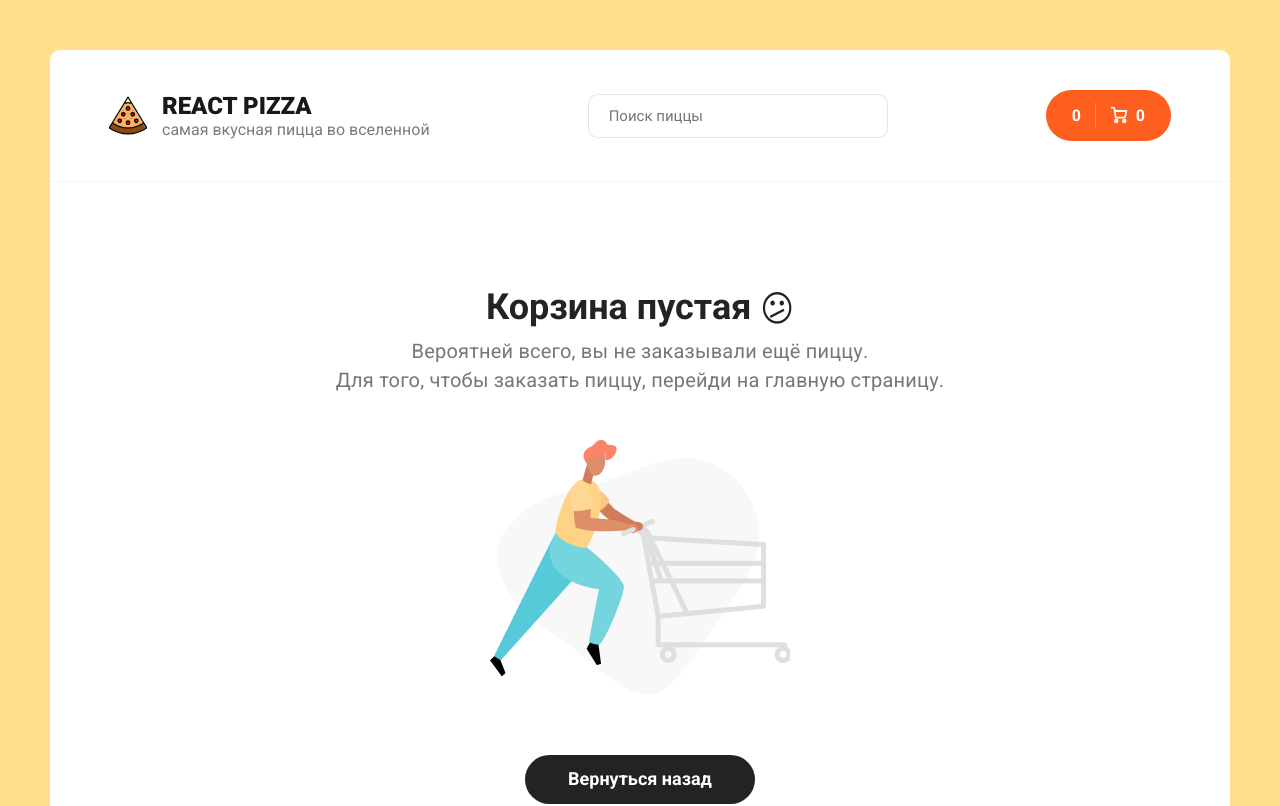
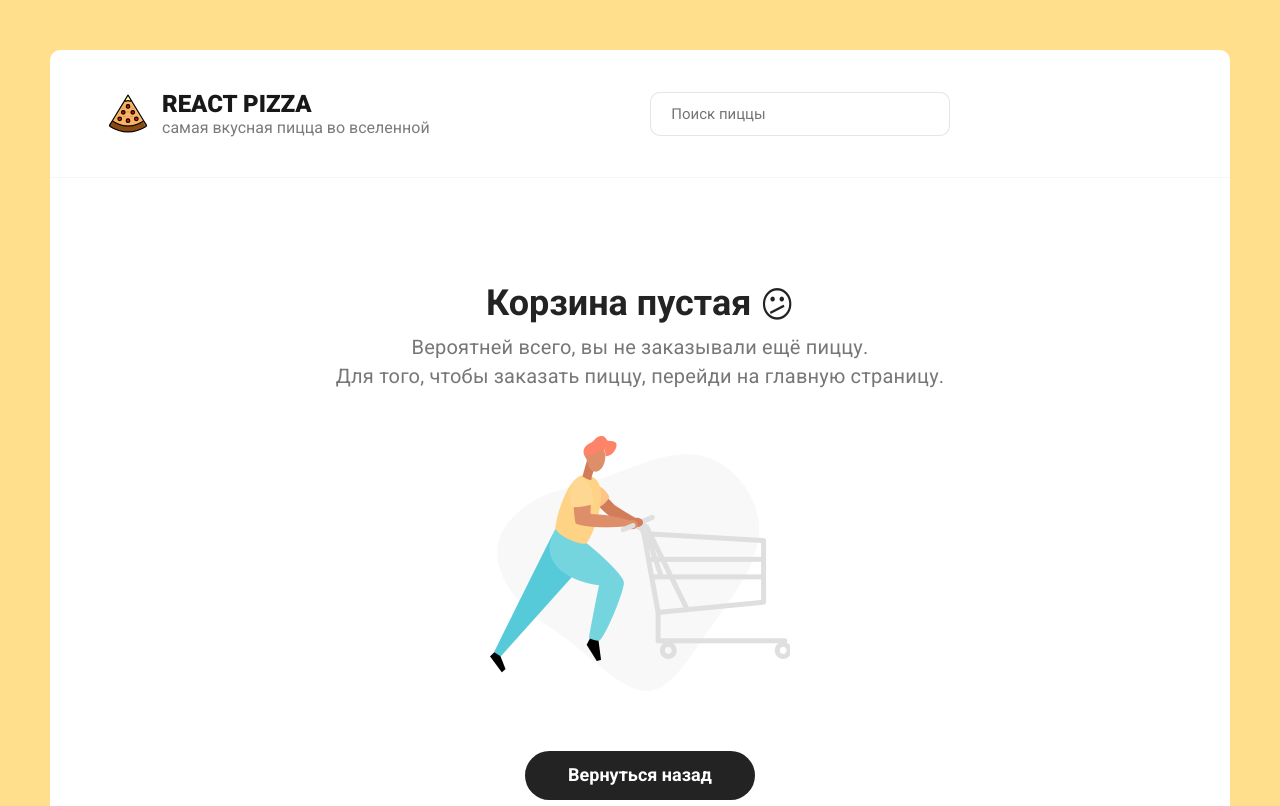
Before and after one commit to D-ren/react-pizza, a React (Create React App) app: page /cart in a window 1280 px wide. Shown: the top 806 px of the page. Built offline with nearby package versions, Linux system fonts and the light colour scheme.

Commit message:
used router outlet, other fix

```diff
--- a/src/App.js
+++ b/src/App.js
@@ -1,32 +1,21 @@
-import React, { createContext, useState } from 'react';
+import React from 'react';
 import { Route, Routes } from 'react-router-dom';
-import Header from './components/Header';
 import Cart from './pages/Cart';
 import Home from './pages/Home';
 import NotFound from './pages/NotFound';
+import HeaderLayout from './layouts/Header'
 
 import './scss/app.scss';
 
-export const SearchContext = createContext()
-
 function App() {
-  const [searchValue, setSearchValue] = useState('')
-
   return (
-    <div className="wrapper">
-      <React.StrictMode>
-        <SearchContext.Provider value={{searchValue, setSearchValue}}>
-          <Header/>
-          <div className="content">
-            <Routes>
-              <Route path='/' element={<Home/>}/>
-              <Route path='/cart' element={<Cart />}/>
-              <Route path='/*' element={<NotFound />}/>
-            </Routes>
-          </div>
-        </SearchContext.Provider>
-      </React.StrictMode>
-    </div>
+    <Routes>
+      <Route path='/' element={<HeaderLayout />}>
+        <Route path='' element={<Home/>}/>
+        <Route path='cart' element={<Cart />}/>
+        <Route path='*' element={<NotFound />}/>
+      </Route>
+    </Routes>
   );
 }
 
--- a/src/components/Header.jsx
+++ b/src/components/Header.jsx
@@ -1,10 +1,11 @@
 import { useSelector } from 'react-redux'
-import { Link } from 'react-router-dom'
+import { Link, useLocation } from 'react-router-dom'
 import logoSvg from '../assets/img/pizza-logo.svg'
 import Search from './Search'
 
 export default function Header() {
   const {items, totalPrice} = useSelector(state => state.cart)
+  const {pathname} = useLocation()
 
   const totalCount = items.reduce((sum, item) => sum + item.count, 0)
 
@@ -21,8 +22,8 @@ export default function Header() {
         </div>
       </Link>
       <Search/>
-      <Link to='/cart'>
         <div className="header__cart">
+          {pathname !== '/cart' && <Link to='/cart'>
             <div className="button button--cart">
               <span>{totalPrice}</span>
               <div className="button__delimiter"></div>
@@ -57,8 +58,8 @@ export default function Header() {
               </svg>
               <span>{totalCount}</span>
             </div>
+          </Link>}
         </div>
-      </Link>
     </div>
   </div>
   )
--- a/src/components/Search/index.jsx
+++ b/src/components/Search/index.jsx
@@ -1,15 +1,16 @@
 import debounce from 'lodash.debounce';
-import { useCallback, useContext, useState } from 'react';
-import { SearchContext } from '../../App';
+import { useCallback, useState } from 'react';
+import { useDispatch } from 'react-redux';
+import { setSearchValue } from '../../redux/slices/filterSlice';
 import styles from './Search.module.scss'
 
 const Search = () => {
-	const {setSearchValue} = useContext(SearchContext)
+	const dispatch = useDispatch()
 	const [value, setValue] = useState('')
 
 	const updateSearchValue = useCallback(
 		debounce(str => {
-			setSearchValue(str)
+			dispatch(setSearchValue(str))
 		}, 600),
 		[]
 	);
--- /dev/null
+++ b/src/layouts/Header.jsx
@@ -0,0 +1,18 @@
+import React from 'react'
+import { Outlet } from 'react-router-dom'
+import Header from '../components/Header'
+
+const HeaderLayout = () => {
+	return (
+		<div className="wrapper">
+		<React.StrictMode>
+				<Header/>
+					<div className="content">
+						<Outlet />
+					</div>
+      </React.StrictMode>
+    </div>
+	)
+}
+
+export default HeaderLayout
--- a/src/pages/Home.jsx
+++ b/src/pages/Home.jsx
@@ -1,19 +1,16 @@
-import { useContext, useEffect } from 'react';
+import { useEffect } from 'react';
 import Categories from '../components/Categories'
 import Sort from '../components/Sort'
 import PizzaBlock from '../components/PizzaBlock';
 import PizzaSkeleton from '../components/PizzaBlock/PizzaSkeleton'
 import Pagination from '../components/Pagination';
-import { SearchContext } from '../App';
 import { useDispatch, useSelector } from 'react-redux';
 import { setCategoryId, setCurrentPage } from '../redux/slices/filterSlice';
 import { fetchPizzas } from '../redux/slices/pizzaSlice';
 
 const Home = () => {
-	const {searchValue} = useContext(SearchContext)
-
 	const {items, status} = useSelector(state => state.pizza)
-	const {categoryId, sort, currentPage} = useSelector(state => state.filter)
+	const {categoryId, sort, currentPage, searchValue} = useSelector(state => state.filter)
 	const sortType = sort.sortProperty
 	const dispatch = useDispatch()
 
@@ -27,7 +24,7 @@ const Home = () => {
 
 	const getPizzas = async () => {
 		const category = categoryId > 0 ? `category=${categoryId}` : ''
-		const search = searchValue ? `&search=${searchValue}` : ''
+		const search = searchValue ? `search=${searchValue}` : ''
 
 		dispatch(fetchPizzas({category, search, currentPage, sortType}))
   };
--- a/src/redux/slices/filterSlice.js
+++ b/src/redux/slices/filterSlice.js
@@ -1,6 +1,7 @@
 import { createSlice } from '@reduxjs/toolkit'
 
 const initialState = {
+	searchValue: '',
   categoryId: 0,
 	currentPage: 1,
 	sort: {
@@ -21,10 +22,13 @@ export const filterSlice = createSlice({
 		},
 		setCurrentPage(state, action) {
 			state.currentPage = action.payload
+		},
+		setSearchValue(state, action) {
+			state.searchValue = action.payload
 		}
   },
 })
 
-export const { setCategoryId, setSort, setCurrentPage } = filterSlice.actions
+export const { setCategoryId, setSort, setCurrentPage, setSearchValue } = filterSlice.actions
 
 export default filterSlice.reducer
--- a/src/redux/slices/pizzaSlice.js
+++ b/src/redux/slices/pizzaSlice.js
@@ -3,8 +3,9 @@ import axios from 'axios'
 
 export const fetchPizzas = createAsyncThunk('pizza/fetchPizzas', async (params) => {
     const {category, search, currentPage, sortType} = params;
-    const {data} = await axios.get(`https://630b7052f280658a59db7646.mockapi.io/pizzas?page=${currentPage}&limit=4&
-    ${category}${search}&sortBy=${sortType}&order=desc`)
+    const {data} = await axios.get(
+      `https://630b7052f280658a59db7646.mockapi.io/pizzas?page=${currentPage}&limit=4&${category}&sortBy=${sortType}&order=desc&${search}`
+    )
 
     return data
   }
```
Lines whose indentation alone changed are shown as unchanged.
